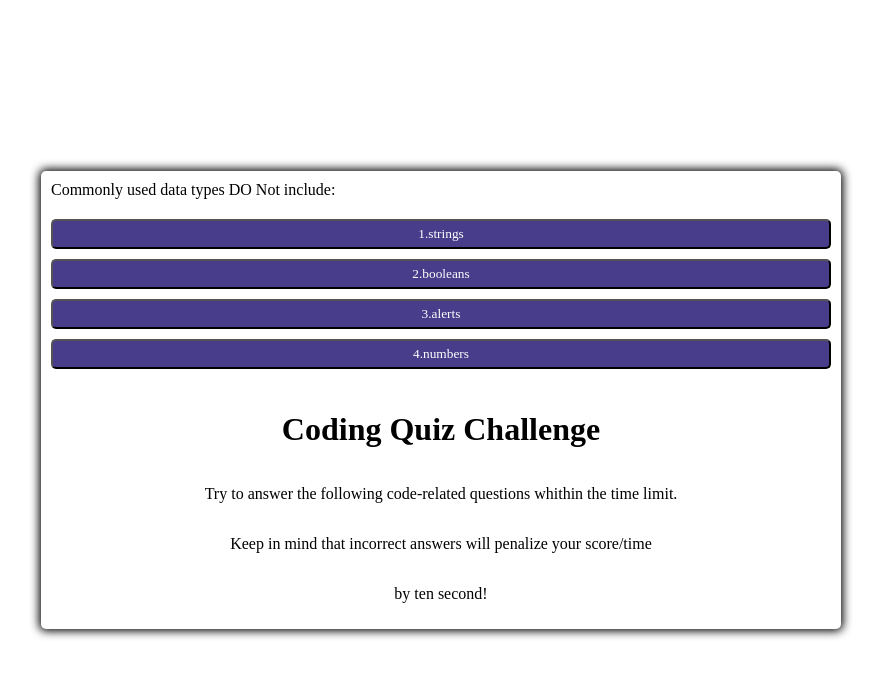
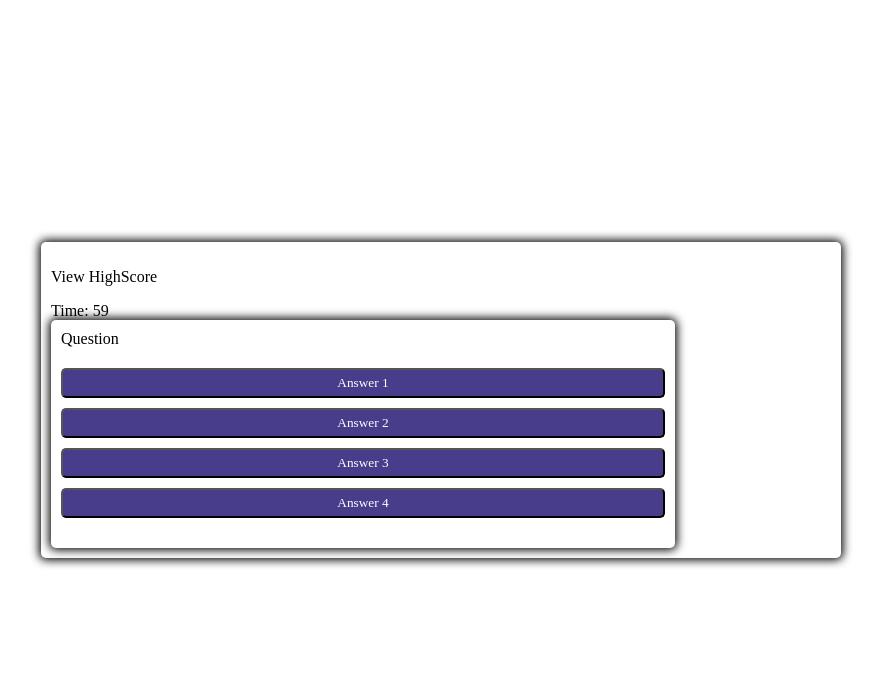
Before and after one commit to hanzul/quizGame, a plain HTML site: page index.html in a window 1280 px wide. Both pictures are taken after a click on the button "Start Quiz". Shown: the whole page, without its empty margins (199-1080 px from the left). Drawn offline with Linux system fonts and the light colour scheme.

Commit message:
fix the botten

```diff
--- a/index.html
+++ b/index.html
@@ -1,5 +1,6 @@
 <!DOCTYPE html>
 <html lang="en">
+
 <head>
     <meta charset="UTF-8">
     <meta name="viewport" content="width=device-width, initial-scale=1.0">
@@ -8,25 +9,53 @@
     <script defer src="./script.js"></script>
     <title>Quiz App</title>
 </head>
+
 <body>
     <div class="container">
-    <div id="question-container" class="hide">
-      <div id="question">Question</div>
-      <div id="answer-buttons" class="btn-grid">
-        <button class="btn">Answer 1</button>
-        <button class="btn">Answer 2</button>
-        <button class="btn">Answer 3</button>
-        <button class="btn">Answer 4</button>
+        <div class="scores">
+            <!-- <link rel="stylesheet" href="./highscores.html">View Highscores</href> -->
+            <p>View HighScore</p>
         </div>
+        <div class="timer"> Time: <span id="time">0</span>
         </div>
-    <div class="controls">
+        <div id="textOff">
+
+        </div>
+        <div class="container">
+            <div class="textShow">
                 <h1>Coding Quiz Challenge</h1>
                 <p>Try to answer the following code-related questions whithin the time limit.</p>
                 <p>Keep in mind that incorrect answers will penalize your score/time</p>
                 <p>by ten second!</p>
+
+            </div>
+            <div id="question-container" class="hide">
+                <div id="question">Question</div>
+                <div id="answer-buttons" class="btn-grid">
+                    <button class="btn btn-answer">Answer 1</button>
+                    <button class="btn btn-answer">Answer 2</button>
+                    <button class="btn btn-answer">Answer 3</button>
+                    <button class="btn btn-answer">Answer 4</button>
+                </div>
+            </div>
+
+            <div class="controls">
                 <button id="start-btn" class="start-btn btn">Start Quiz</button>
                 <button id="next-btn" class="next-btn btn hide">Next</button>
             </div>
+
+            <div id="end-screen" class="hide">
+                <h2>Game Over</h2>
+                <p>
+                    Your final score is <span id="final-score"></span>.
+                </p>
+                <p>
+                    Enter your Initials: <input type="text" id="initials" max="3" />
+                    <button id="submit"> Submit </button>
+                </p>
+            </div>
+
         </div>
 </body>
+
 </html>
--- a/script.js
+++ b/script.js
@@ -3,6 +3,10 @@ const nextButton = document.getElementById('next-btn')
 const questionContainerElement = document.getElementById('question-container')
 const questionElement = document.getElementById('question')
 const answerButtonsElement = document.getElementById('answer-buttons')
+// mine
+const hideText = document.getElementById('textOff')
+
+var timer = 60;
 
 let shuffledQuestions, currentQuestionIndex
 
@@ -15,10 +19,40 @@ nextButton.addEventListener('click', () => {
 function startGame() {
 
   startButton.classList.add('hide')
-  shuffledQuestions = questions.sort(() => Math.random() - .5)
+  const textBlock = document.getElementsByClassName('textShow')[0];
+  var intervals = setInterval(function () {
+    //console.log(timer);
+    document.getElementById('time').textContent = timer;
+    if (timer < 1) {
+      gameover()
+      clearInterval(intervals)
+    }
+    timer = timer - 1;
+  }, 1000)
+//   hideText.classList.add('hide')
+textBlock.classList.add('textHide');
+textBlock.classList.remove('textShow');
+
+
+  // shuffledQuestions = questions.sort(() => Math.random() - .5)
+  shuffledQuestions = questions
   currentQuestionIndex = 0
   questionContainerElement.classList.remove('hide')
+
+verifyAnswer()
+
+
+
   setNextQuestion()
+}
+
+function verifyAnswer() {
+  const button = document.getElementsByClassName('btn-answer');
+
+  button.addEventListener('click', function() {
+    const answer = button.innerText;
+    debugger;
+  })
 }
 
 function setNextQuestion() {
@@ -77,6 +111,10 @@ function clearStatusClass(element) {
   element.classList.remove('wrong')
 }
 
+function gameover() {
+    document.getElementById('end-screen').setAttribute("class", "");
+  }
+
 const questions = [
   {
     question: 'Commonly used data types DO Not include:',
@@ -92,15 +130,15 @@ const questions = [
     answers: [
       { text: '1.quotes', correct: true },
       { text: '2.curly brackets', correct: false },
-      { text: '3.parenthesis', correct: true },
-      { text: '4.square brackets', correct: true }
+      { text: '3.parenthesis', correct: false },
+      { text: '4.square brackets', correct: false }
     ]
   },
   {
     question: 'Arrays in JavaScript can be used to store______?',
     answers: [
-      { text: '1.numbers and strings', correct: false },
-      { text: '2.other arrays', correct: true },
+      { text: '1.numbers and strings', correct: true },
+      { text: '2.other arrays', correct: false },
       { text: '3.booleams', correct: false },
       { text: '4.all of the above', correct: false }
     ]
@@ -108,8 +146,8 @@ const questions = [
   {
     question: 'String values must be enclosed with in ______ when being assigned to variables.',
     answers: [
-      { text: '1.commas', correct: false },
-      { text: '2.curly brackets', correct: true },
+      { text: '1.commas', correct: true },
+      { text: '2.curly brackets', correct: false },
       { text: '3.quotes', correct: false },
       { text: '4.parenthesis', correct: false }
     ]
--- a/style.css
+++ b/style.css
@@ -88,3 +88,12 @@
   .hide {
     display: none;
   }
+  .textShow{
+      display: flex;
+      flex-direction: column;
+
+  }
+
+  .textHide{
+      display: none;
+  }
```
Lines whose indentation alone changed are shown as unchanged.
